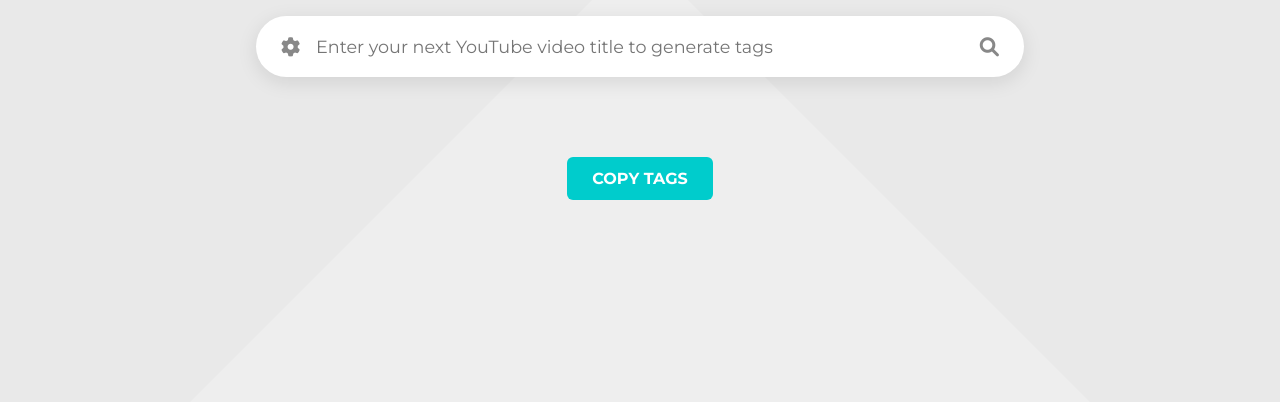
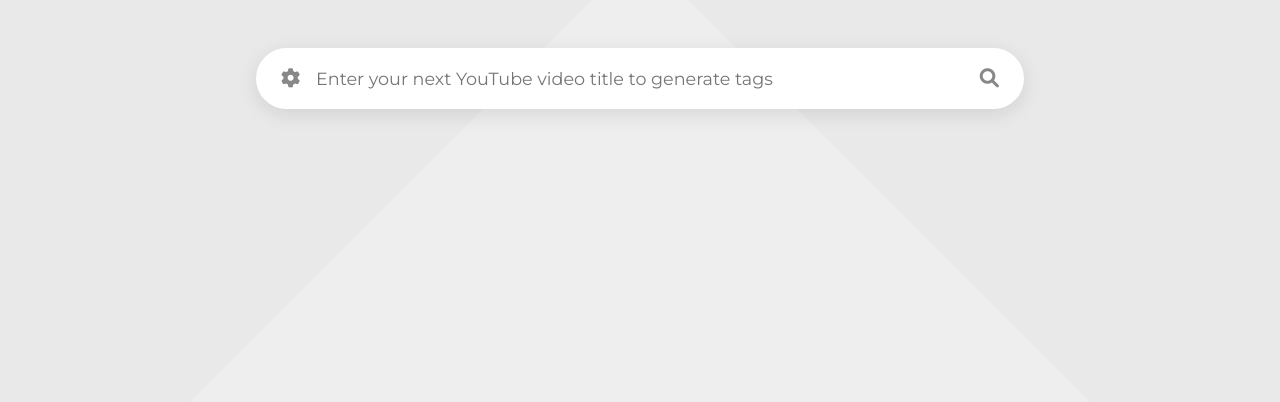
Before and after one commit to ramansahu823/Tag-generator, a plain HTML site: page index.html in a window 1280 px wide. Shown: the part 398-800 px from the top of the page. Drawn offline with Linux system fonts and the light colour scheme.

Commit message:
Update index.html

```diff
--- a/index.html
+++ b/index.html
@@ -28,7 +28,10 @@
         </div>
 
         <div id="tag-container"></div>
-        <button id="copy-button" disabled>COPY TAGS</button>
+       <button id="copy-button" style="display: none; margin-top: 20px; padding: 12px 25px; background-color: #00cccc; color: white; border: none; border-radius: 6px; font-size: 1rem; cursor: pointer; font-weight: bold;">
+    COPY TAGS
+</button>
+
     </main>
 
     <script src="script.js"></script>
```
